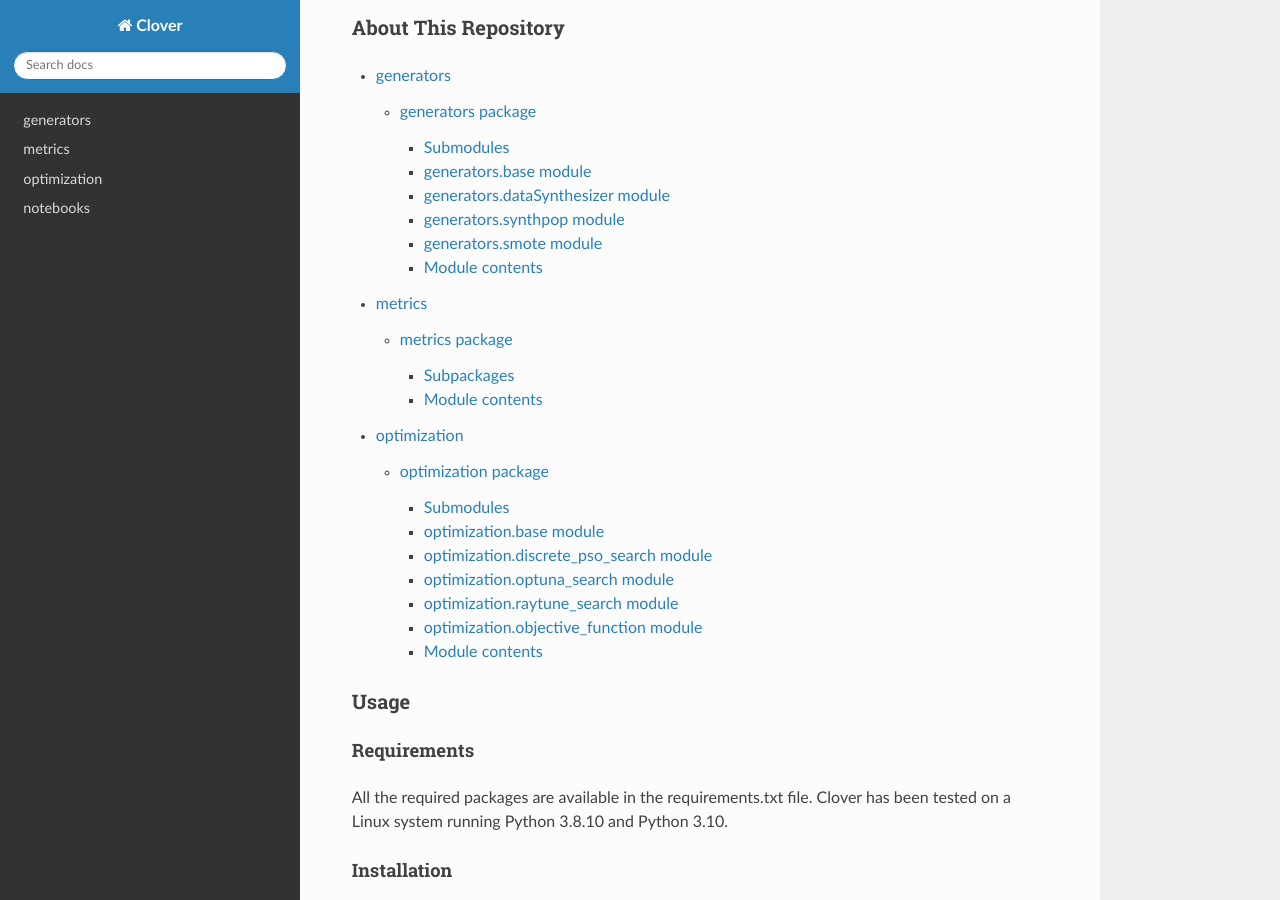
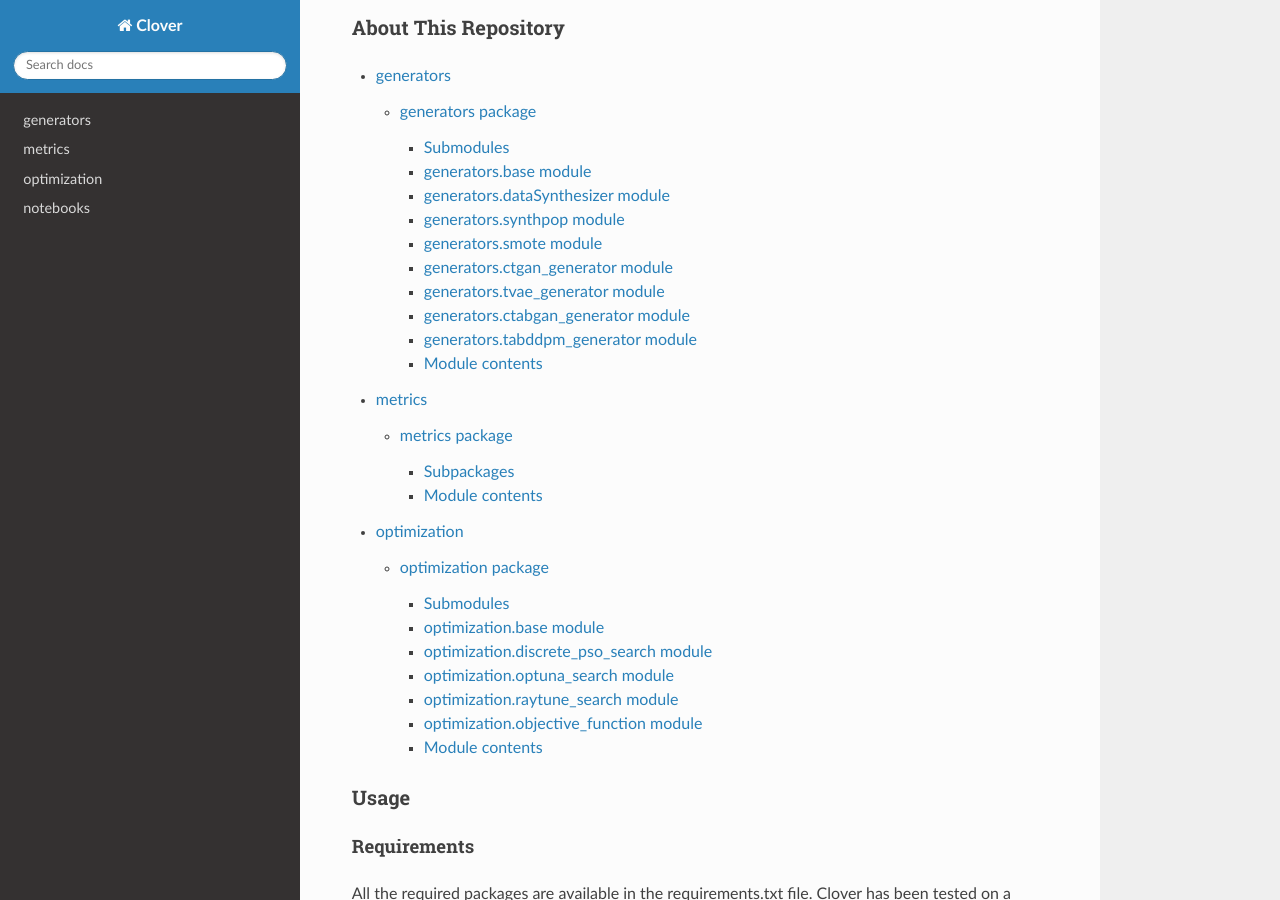
Before and after one commit to CRCHUM-CITADEL/clover, a Sphinx documentation site: the page built from docs/index.rst, in a window 1280 px wide and 900 px high, scrolled down 1816 px. Built offline with Sphinx 7.4.7 and the Read the Docs theme 2.0.0, drawn with Linux system fonts in a browser that asks for light colours; pages that are not in the unit, such as notebooks, are missing from menus.

Commit message:
update doc generators

```diff
--- a/docs/generators/generators.rst
+++ b/docs/generators/generators.rst
@@ -36,6 +36,38 @@ generators.smote module
    :undoc-members:
    :show-inheritance:
 
+generators.ctgan_generator module
+---------------------------------
+
+.. automodule:: generators.ctgan_generator
+   :members:
+   :undoc-members:
+   :show-inheritance:
+
+generators.tvae_generator module
+--------------------------------
+
+.. automodule:: generators.tvae_generator
+   :members:
+   :undoc-members:
+   :show-inheritance:
+
+generators.ctabgan_generator module
+-----------------------------------
+
+.. automodule:: generators.ctabgan_generator
+   :members:
+   :undoc-members:
+   :show-inheritance:
+
+generators.tabddpm_generator module
+-----------------------------------
+
+.. automodule:: generators.tabddpm_generator
+   :members:
+   :undoc-members:
+   :show-inheritance:
+
 Module contents
 ---------------
 
```
